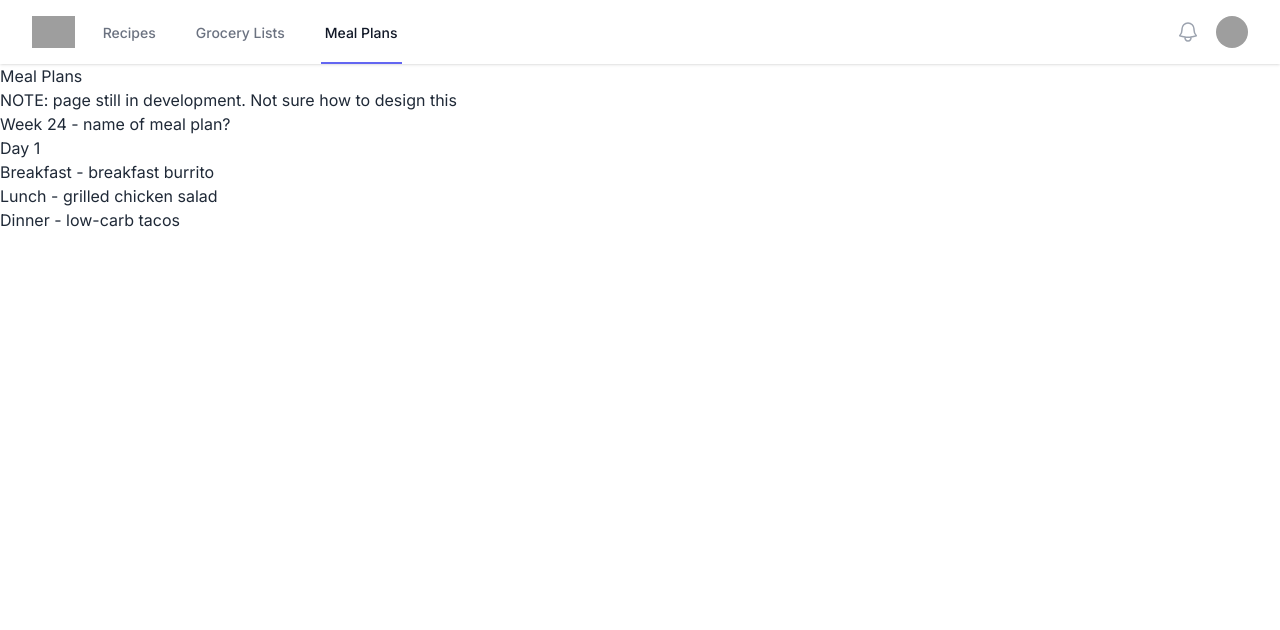
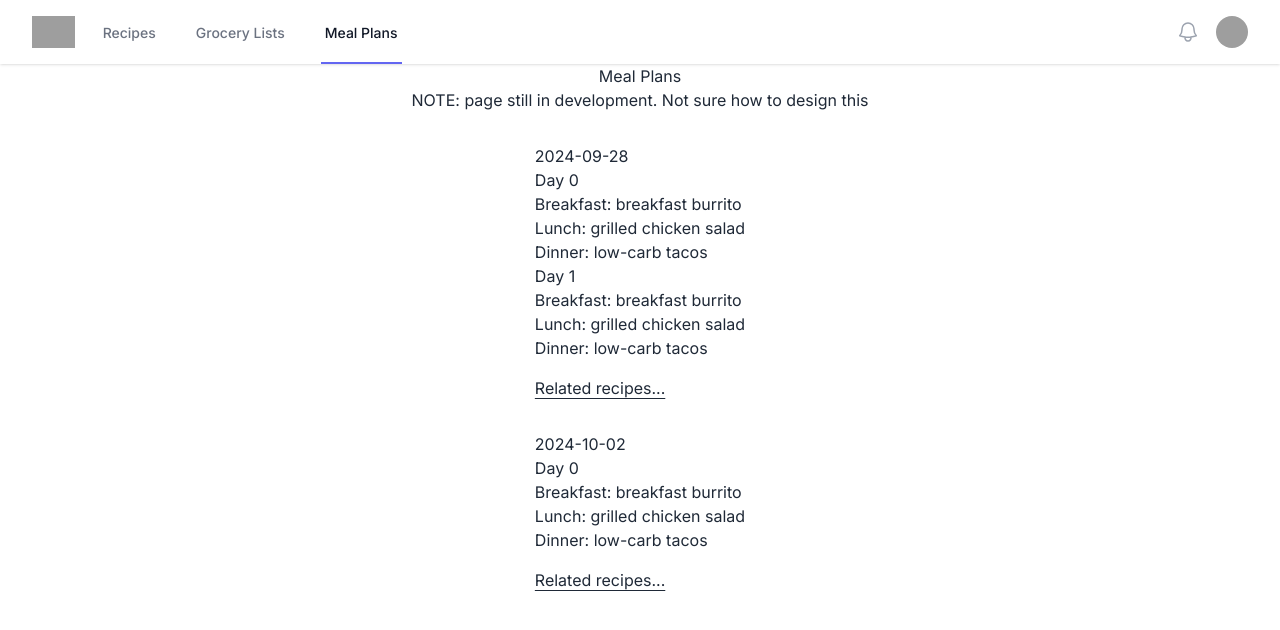
Before and after one commit to meddlin/tiktok-recipes, a Next.js app: page /meal-plans in a window 1280 px wide. Shown: the top 630 px of the page. Built offline with nearby package versions, Linux system fonts and the light colour scheme; no server answers; grey boxes are pictures that could not be loaded.

Commit message:
ok, that's better

```diff
--- a/app/meal-plans/page.js
+++ b/app/meal-plans/page.js
@@ -10,9 +10,30 @@ export default function MealPlans() {
             ],
             days: [
                 {
-                    breakfast: '',
-                    lunch: '',
-                    dinner: '',
+                    breakfast: 'breakfast burrito',
+                    lunch: 'grilled chicken salad',
+                    dinner: 'low-carb tacos',
+                    snack: ''
+                },
+                {
+                    breakfast: 'breakfast burrito',
+                    lunch: 'grilled chicken salad',
+                    dinner: 'low-carb tacos',
+                    snack: ''
+                }
+            ]
+        },
+        {
+            createdDate: '2024-10-02',
+            name: '', // name of a meal plan is optional
+            recipes: [
+                { name: '', recipeId: '' }
+            ],
+            days: [
+                {
+                    breakfast: 'breakfast burrito',
+                    lunch: 'grilled chicken salad',
+                    dinner: 'low-carb tacos',
                     snack: ''
                 }
             ]
@@ -20,7 +41,7 @@ export default function MealPlans() {
     ]
 
     return (
-        <>
+        <div className="flex flex-col justify-center items-center">
             <h2>Meal Plans</h2>
 
             <p>
@@ -28,23 +49,29 @@ export default function MealPlans() {
             </p>
 
             <div>
-                <h2>Week 24 - name of meal plan?</h2>
-                <div>
-                    <h3>Day 1</h3>
-                    <ul>
-                        <li>
-                            <div>Breakfast - breakfast burrito</div>
-                        </li>
-                        <li>
-                            <div>Lunch - grilled chicken salad</div>
-                        </li>
-                        <li>
-                            <div>Dinner - low-carb tacos</div>
-                        </li>
-                    </ul>
-                </div>
-
+                {mealPlans && mealPlans.length > 0 ? mealPlans.map((plan, index) => {
+                    return (
+                        <div key={`plan-${index}`}
+                            className="my-8"
+                        >
+                            <h2>{plan.createdDate} {plan.name !== '' ? `- ${plan.name}` : ''}</h2>
+                            {plan.days && plan.days.length ? plan.days.map((day, d_idx) => {
+                                return (
+                                    <div key={`day-${d_idx}`}>
+                                        <h3>Day {d_idx}</h3>
+                                        <ul>
+                                            <li>Breakfast: {day.breakfast}</li>
+                                            <li>Lunch: {day.lunch}</li>
+                                            <li>Dinner: {day.dinner}</li>
+                                        </ul>
+                                    </div>
+                                );
+                            }) : ''}
+                            <div className="mt-4 cursor-pointer underline underline-offset-4">Related recipes...</div>
+                        </div>
+                    );
+                }) : 'Add a meal plan'}
             </div>
-        </>
+        </div>
     );
 }
```
